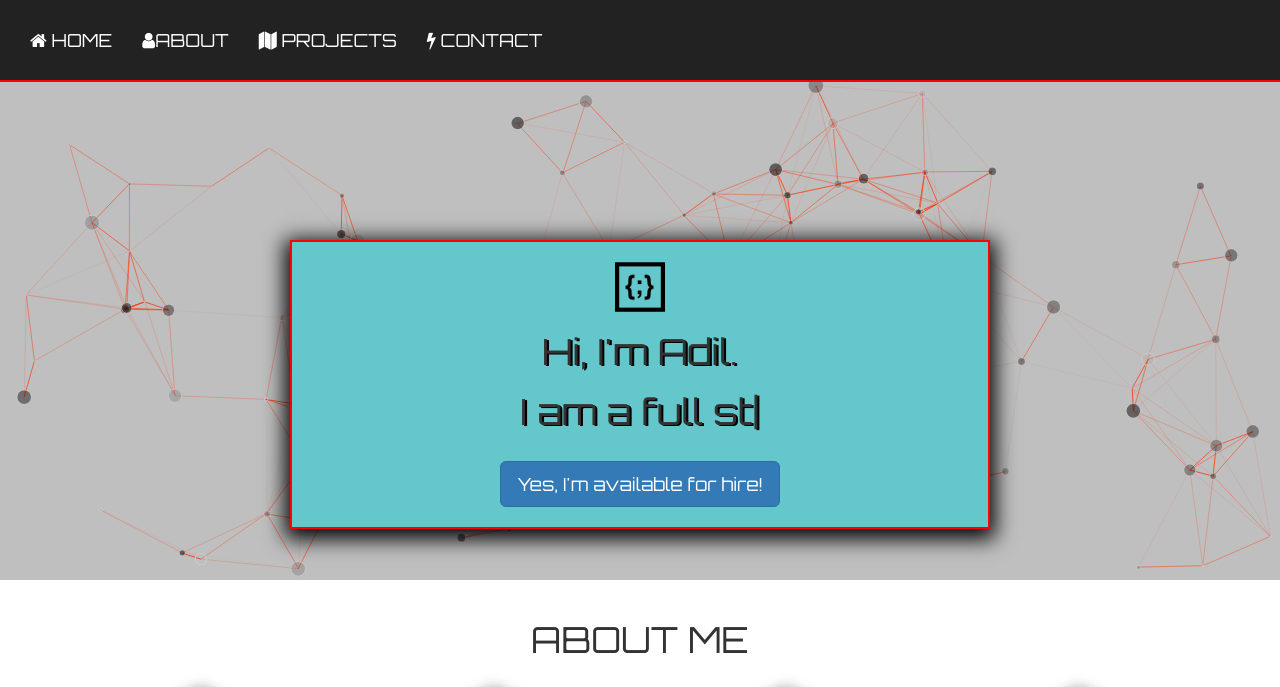
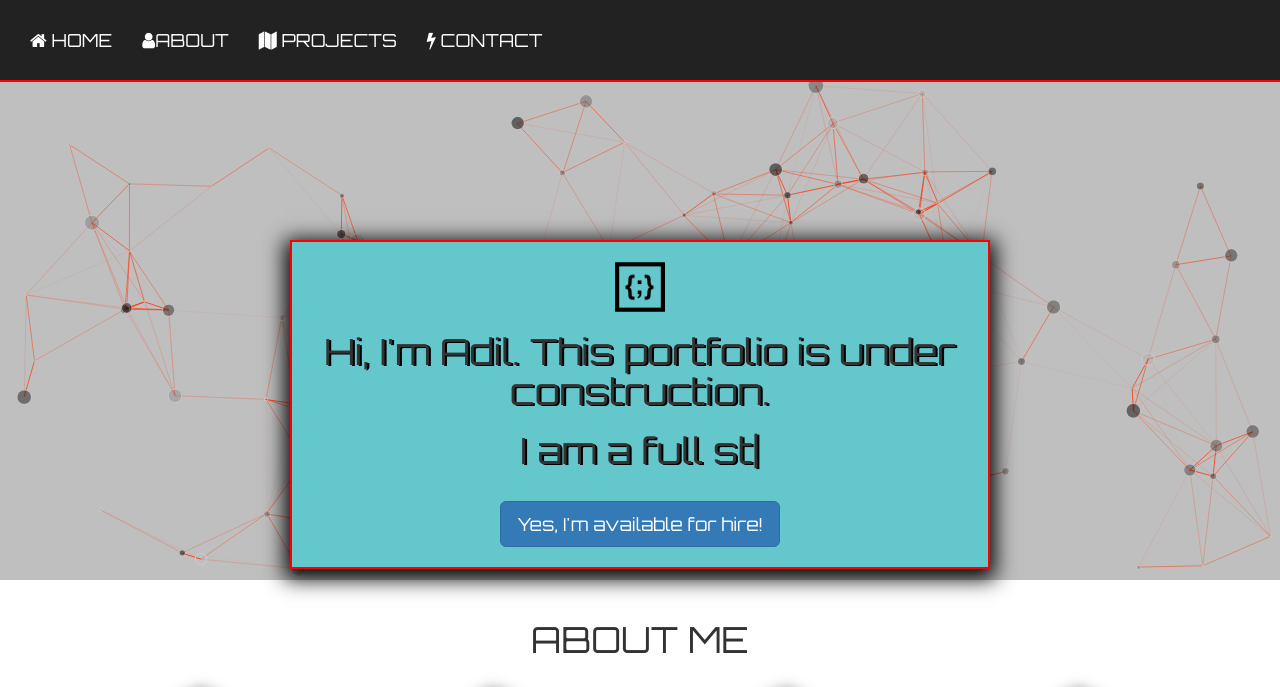
Before and after one commit to adil-shabbir514/adil-shabbir514.github.io, a plain HTML site: page index.html in a window 1280 px wide. Shown: the top 687 px of the page. Drawn offline with nearby package versions, Linux system fonts and the light colour scheme.

Commit message:
Update index.html

```diff
--- a/index.html
+++ b/index.html
@@ -64,7 +64,7 @@
 		<br>
 		<img src="images/logo.png" width="50px" height="50px" alt="logo img">
 
-		<h1 style="position:static">Hi, I'm Adil. </h1>
+		<h1 style="position:static">Hi, I'm Adil. This portfolio is under construction. </h1>
 
 		<h1><span class="ityped"></span></h1>
 		<br>
```
